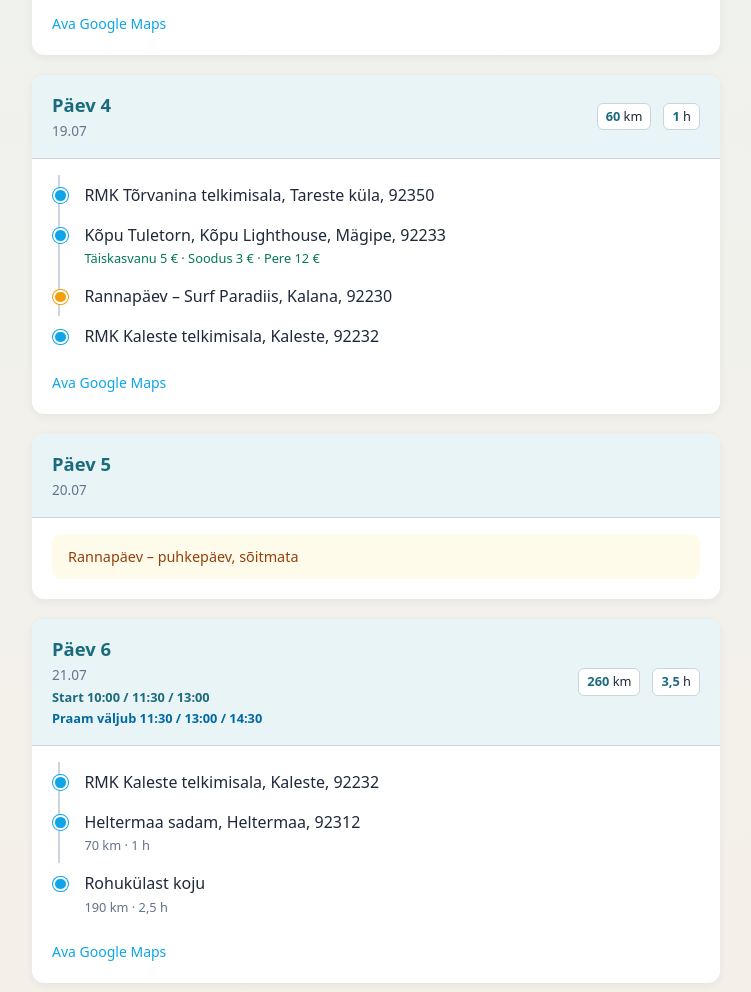
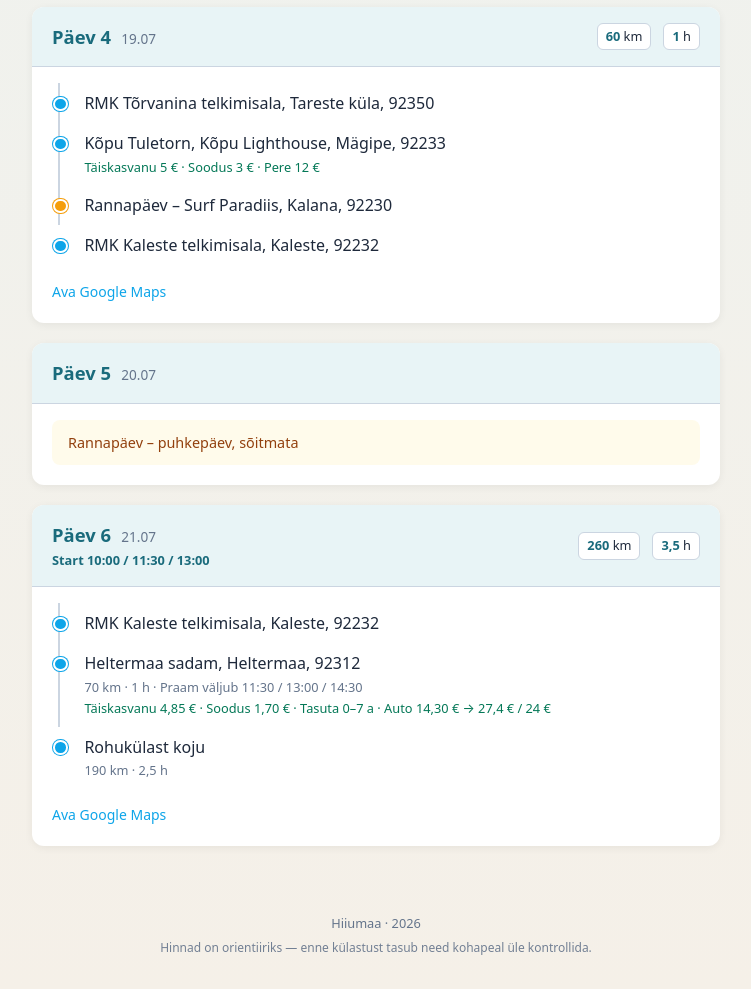
Before and after one commit to Erki-J/hiiumaa-reis, a plain HTML site: page index.html in a window 1280 px wide. Shown: the part 1670-2662 px from the top of the page, without its empty margins (264-1015 px from the left). Drawn offline with Linux system fonts and the light colour scheme.

Commit message:
Korrasta kuupäevi, praamiaegu ja lisa praamihinnad.
Co-authored-by: Cursor <cursoragent@cursor.com>

```diff
--- a/index.html
+++ b/index.html
@@ -92,21 +92,16 @@
       color: var(--sea);
     }
 
-    .day-date {
+    .day-header h2 .day-date {
       font-size: 0.85rem;
       color: var(--muted);
       font-weight: 500;
+      margin-left: 0.35rem;
     }
 
     .day-start {
       font-size: 0.8rem;
       color: var(--sea);
-      font-weight: 600;
-    }
-
-    .day-ferry {
-      font-size: 0.8rem;
-      color: #0369a1;
       font-weight: 600;
     }
 
@@ -338,10 +333,8 @@
     <section class="day">
       <div class="day-header">
         <div class="day-title">
-          <h2>Päev 1</h2>
-          <span class="day-date">16.07</span>
+          <h2>Päev 1 <span class="day-date">16.07</span></h2>
           <span class="day-start">Start 7:00 / 8:30 (Viljandist)</span>
-          <span class="day-ferry">Praam väljub 10:00 / 11:30 / 13:00</span>
         </div>
         <div class="day-stats">
           <span class="stat"><strong>260</strong> km</span>
@@ -352,7 +345,8 @@
         <ul class="route-list">
           <li>
             Kodust → Rohuküla sadam
-            <span class="leg-stats">190 km · 2,5 h</span>
+            <span class="leg-stats">190 km · 2,5 h · Praam väljub 10:00 / 11:30 / 13:00</span>
+            <span class="price">Täiskasvanu 4,85 € · Soodus 1,70 € · Tasuta 0–7 a · Auto 14,30 € → 27,4 € / 24 €</span>
           </li>
           <li>Heltermaa sadam, Heltermaa, 92312</li>
           <li>Sääretirp</li>
@@ -378,8 +372,7 @@
     <section class="day">
       <div class="day-header">
         <div class="day-title">
-          <h2>Päev 2</h2>
-          <span class="day-date">17.07</span>
+          <h2>Päev 2 <span class="day-date">17.07</span></h2>
         </div>
         <div class="day-stats">
           <span class="stat"><strong>20</strong> km</span>
@@ -401,8 +394,7 @@
     <section class="day">
       <div class="day-header">
         <div class="day-title">
-          <h2>Päev 3</h2>
-          <span class="day-date">18.07</span>
+          <h2>Päev 3 <span class="day-date">18.07</span></h2>
         </div>
         <div class="day-stats">
           <span class="stat"><strong>100</strong> km</span>
@@ -432,8 +424,7 @@
     <section class="day">
       <div class="day-header">
         <div class="day-title">
-          <h2>Päev 4</h2>
-          <span class="day-date">19.07</span>
+          <h2>Päev 4 <span class="day-date">19.07</span></h2>
         </div>
         <div class="day-stats">
           <span class="stat"><strong>60</strong> km</span>
@@ -458,8 +449,7 @@
     <section class="day">
       <div class="day-header">
         <div class="day-title">
-          <h2>Päev 5</h2>
-          <span class="day-date">20.07</span>
+          <h2>Päev 5 <span class="day-date">20.07</span></h2>
         </div>
       </div>
       <div class="day-body">
@@ -471,10 +461,8 @@
     <section class="day">
       <div class="day-header">
         <div class="day-title">
-          <h2>Päev 6</h2>
-          <span class="day-date">21.07</span>
+          <h2>Päev 6 <span class="day-date">21.07</span></h2>
           <span class="day-start">Start 10:00 / 11:30 / 13:00</span>
-          <span class="day-ferry">Praam väljub 11:30 / 13:00 / 14:30</span>
         </div>
         <div class="day-stats">
           <span class="stat"><strong>260</strong> km</span>
@@ -486,7 +474,8 @@
           <li>RMK Kaleste telkimisala, Kaleste, 92232</li>
           <li>
             Heltermaa sadam, Heltermaa, 92312
-            <span class="leg-stats">70 km · 1 h</span>
+            <span class="leg-stats">70 km · 1 h · Praam väljub 11:30 / 13:00 / 14:30</span>
+            <span class="price">Täiskasvanu 4,85 € · Soodus 1,70 € · Tasuta 0–7 a · Auto 14,30 € → 27,4 € / 24 €</span>
           </li>
           <li>
             Rohukülast koju
```
Also changed, not shown: hiiumaa.html (+12 -23 lines).
